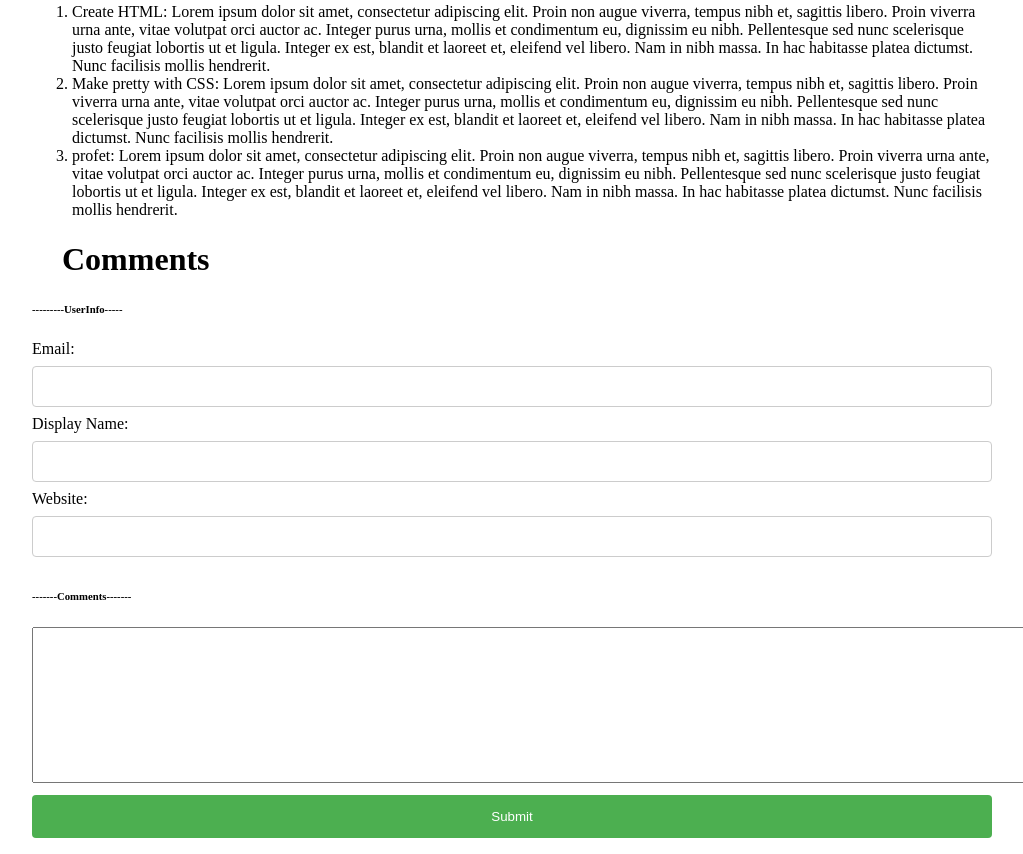
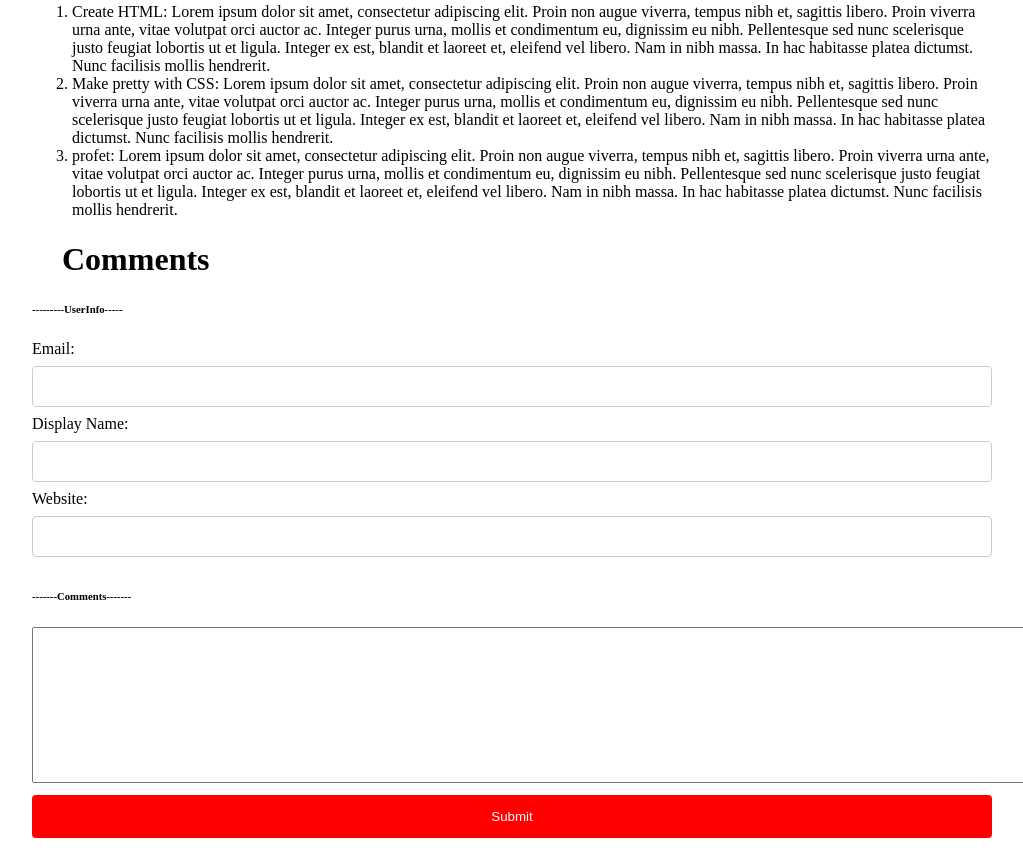
Before and after one commit to Italopvm/webpage, a plain HTML site: page index.html in a window 1280 px wide. Shown: the part 2437-3291 px from the top of the page, without its empty margins (128-1151 px from the left). Drawn offline with Linux system fonts and the light colour scheme; a script that the page names is missing.

Commit message:
second commit

```diff
--- a/main.css
+++ b/main.css
@@ -137,7 +137,7 @@ input[type=text], select {
 
 input[type=submit] {
     width: 100%;
-    background-color: #4CAF50;
+    background-color: red;
     color: white;
     padding: 14px 20px;
     margin: 8px 0;
```
